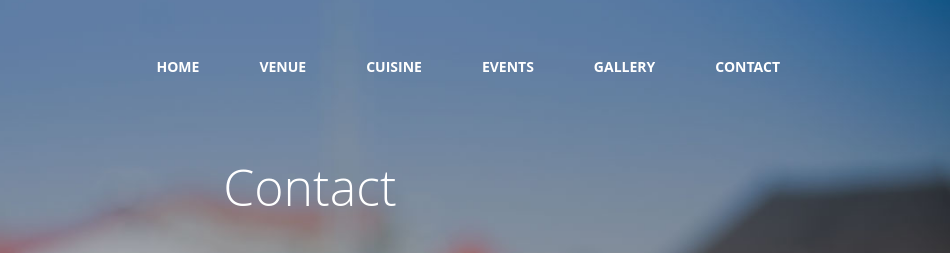
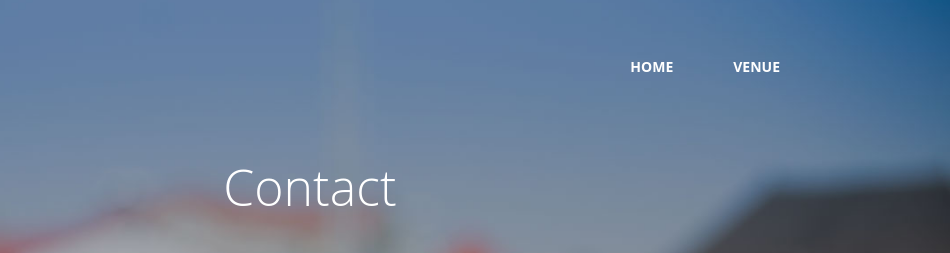
Before and after one commit to Kinddle/DreamBeach, a website: page _contact.html in a window 1280 px wide. Shown: the top 253 px of the page, 330-1280 px from the left. Drawn offline with Linux system fonts and the light colour scheme; some packages are replaced by stand-ins of ours.

Commit message:
commited links

```diff
--- a/_contact.html
+++ b/_contact.html
@@ -23,10 +23,10 @@
               <ul class="right">
                 <li><a href="/index.html" class="m-button red">Home</a></li>
                 <li><a href="/venue.html" class="m-button red">Venue</a></li>
-                <li><a href="/cuisine.html" class="m-button red">Cuisine</a></li>
+               <!--  <li><a href="/cuisine.html" class="m-button red">Cuisine</a></li>
                 <li><a href="/events.html" class="m-button red">Events</a></li>
                 <li><a href="/gallery.html" class="m-button red">Gallery</a></li>
-                <li><a href="/contact.html" class="m-button red">Contact</a></li>
+                <li><a href="/contact.html" class="m-button red">Contact</a></li> -->
               </ul>
             </section>
           </nav>
```
Also changed, not shown: _cuisine.html (+2 -2 lines), _events.html (+2 -2 lines), _gallery.html (+2 -2 lines), _venue.html (+2 -2 lines).
